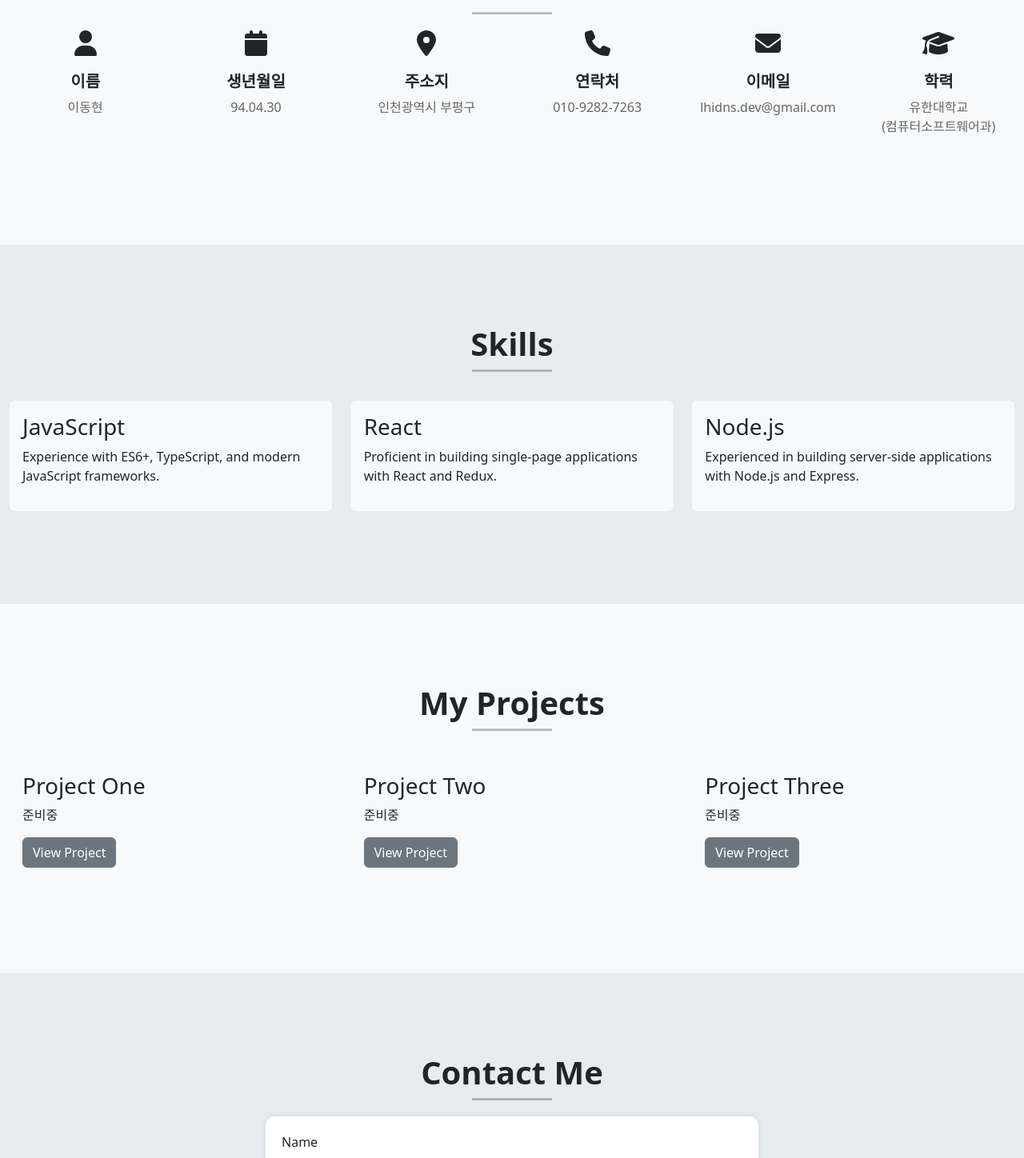
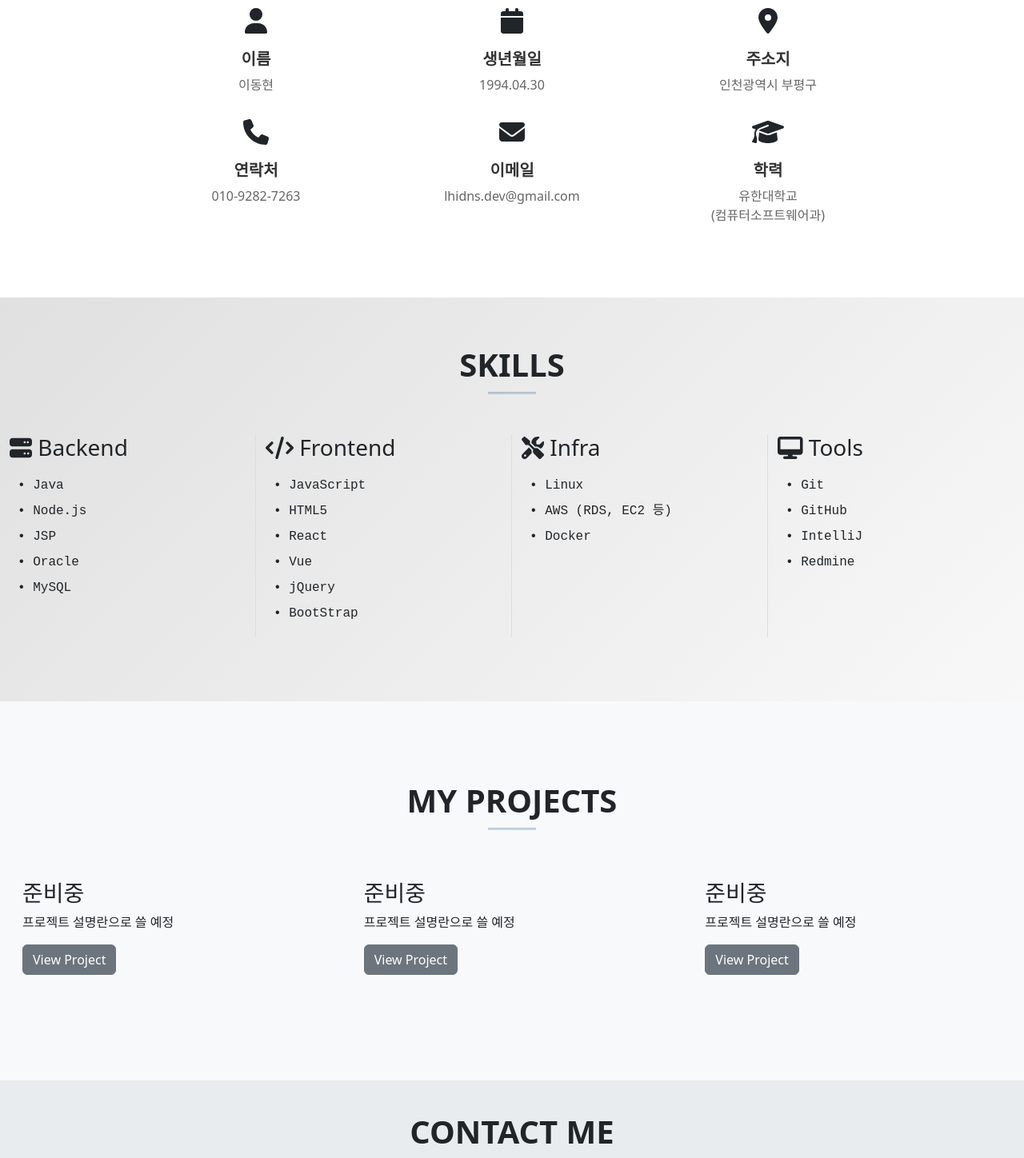
Before and after one commit to honine-code/personal, a React (Create React App) app: page / in a window 1280 px wide. Shown: the part 500-1948 px from the top of the page at 80% size. Built offline with nearby package versions, Linux system fonts and the light colour scheme.

Commit message:
Update Home 1. About Me 2. Skill

```diff
--- a/src/pages/Home.css
+++ b/src/pages/Home.css
@@ -24,9 +24,65 @@
     z-index: 2;
 }
 
-.about-section img {
-    max-width: 100%;
-    height: auto;
+.section-title {
+    font-size: 2.5rem;
+    margin-bottom: 10px;
+}
+
+.section-divider {
+    width: 60px;
+    height: 3px;
+    background-color: #007bff;
+    margin: 0 auto 30px;
+}
+
+.about-section {
+    background: #ffffff;
+    padding: 60px 0;
+}
+
+.about-item {
+    margin-bottom: 15px;
+}
+
+.about-item-title {
+    font-size: 1.25rem;
+    font-weight: bold;
+    color: #333;
+}
+
+.about-item-text {
+    font-size: 1rem;
+    color: #666;
+}
+
+.skills-section {
+    background: linear-gradient(135deg, #e0e0e0, #f8f8f8);
+    padding: 60px 0;
+}
+
+.skills-row {
+    padding: 20px 0;
+}
+
+.skills-category {
+    border-right: 1px solid #ddd;
+    padding-right: 15px;
+}
+
+.skills-category:last-child {
+    border-right: none;
+}
+
+.skills-content {
+    font-family: monospace;
+    white-space: pre;
+    padding: 10px;
+}
+
+.skills-content span {
+    display: block;
+    margin-bottom: 8px;
 }
 
 .project-card {
@@ -36,3 +92,16 @@
 .project-card:hover {
     transform: translateY(-10px);
 }
+
+.contact-section {
+    padding: 40px 0;
+}
+
+.contact-section .form-label {
+    font-weight: bold;
+}
+
+.contact-section .btn-primary {
+    background-color: #007bff;
+    border-color: #007bff;
+}
--- a/src/pages/Home.tsx
+++ b/src/pages/Home.tsx
@@ -1,9 +1,10 @@
 import React from 'react';
 import { Container, Row, Col, Button } from 'react-bootstrap';
-import { Link } from 'react-scroll';
+import { Link as ScrollLink } from 'react-scroll';
 import { FontAwesomeIcon } from '@fortawesome/react-fontawesome';
-import { faUser, faCalendar, faMapMarkerAlt, faPhone, faEnvelope, faGraduationCap } from '@fortawesome/free-solid-svg-icons';
+import { faUser, faCalendar, faMapMarkerAlt, faPhone, faEnvelope, faGraduationCap, faCode, faServer, faDatabase, faTools, faDesktop } from '@fortawesome/free-solid-svg-icons';
 import './Home.css';
+import { Link as RouterLink } from 'react-router-dom';
 
 const Home: React.FC = () => {
   return (
@@ -13,9 +14,9 @@ const Home: React.FC = () => {
           <Container fluid>
             <h1 className="display-4">Welcome to My Portfolio</h1>
             <p className="lead">Showcasing my projects and skills</p>
-          <Link to="projects" smooth={true} duration={500}>
+            <ScrollLink to="projects" smooth={true} duration={500}>
               <Button variant="primary">See My Work</Button>
-          </Link>
+            </ScrollLink>
           </Container>
         </div>
 
@@ -24,60 +25,82 @@ const Home: React.FC = () => {
           <h2 className="text-center section-title">ABOUT ME</h2>
           <hr className="section-divider" />
           <Row className="justify-content-center">
-          <Col md={2} className="text-center about-item">
+            <Col md={3} className="text-center about-item">
               <FontAwesomeIcon icon={faUser} size="2x" className="mb-2" />
               <h5 className="about-item-title">이름</h5>
               <p className="about-item-text">이동현</p>
             </Col>
-          <Col md={2} className="text-center about-item">
+            <Col md={3} className="text-center about-item">
               <FontAwesomeIcon icon={faCalendar} size="2x" className="mb-2" />
               <h5 className="about-item-title">생년월일</h5>
-            <p className="about-item-text">94.04.30</p>
+              <p className="about-item-text">1994.04.30</p>
             </Col>
-          <Col md={2} className="text-center about-item">
+            <Col md={3} className="text-center about-item">
               <FontAwesomeIcon icon={faMapMarkerAlt} size="2x" className="mb-2" />
               <h5 className="about-item-title">주소지</h5>
               <p className="about-item-text">인천광역시 부평구</p>
             </Col>
-          <Col md={2} className="text-center about-item">
+          </Row>
+          <Row className="justify-content-center">
+            <Col md={3} className="text-center about-item">
               <FontAwesomeIcon icon={faPhone} size="2x" className="mb-2" />
               <h5 className="about-item-title">연락처</h5>
               <p className="about-item-text">010-9282-7263</p>
             </Col>
-          <Col md={2} className="text-center about-item">
+            <Col md={3} className="text-center about-item">
               <FontAwesomeIcon icon={faEnvelope} size="2x" className="mb-2" />
               <h5 className="about-item-title">이메일</h5>
               <p className="about-item-text">lhidns.dev@gmail.com</p>
             </Col>
-          <Col md={2} className="text-center about-item">
+            <Col md={3} className="text-center about-item">
               <FontAwesomeIcon icon={faGraduationCap} size="2x" className="mb-2" />
               <h5 className="about-item-title">학력</h5>
-            <p className="about-item-text">유한대학교<br /> (컴퓨터소프트웨어과)</p>
+              <p className="about-item-text">유한대학교<br />(컴퓨터소프트웨어과)</p>
             </Col>
           </Row>
         </Container>
 
         {/* Skills Section */}
         <Container fluid className="skills-section" id="skills">
-        <h2 className="text-center section-title">Skills</h2>
+          <h2 className="text-center section-title">SKILLS</h2>
           <hr className="section-divider" />
-        <Row>
-          <Col md={4} className="my-3">
-            <div className="skill-card p-3 bg-light rounded">
-              <h3>JavaScript</h3>
-              <p>Experience with ES6+, TypeScript, and modern JavaScript frameworks.</p>
+          <Row className="skills-row">
+            <Col md={3} className="skills-category">
+              <h3><FontAwesomeIcon icon={faServer} /> Backend</h3>
+              <div className="skills-content">
+                <span>• Java</span>
+                <span>• Node.js</span>
+                <span>• JSP</span>
+                <span>• Oracle</span>
+                <span>• MySQL</span>
               </div>
             </Col>
-          <Col md={4} className="my-3">
-            <div className="skill-card p-3 bg-light rounded">
-              <h3>React</h3>
-              <p>Proficient in building single-page applications with React and Redux.</p>
+            <Col md={3} className="skills-category">
+              <h3><FontAwesomeIcon icon={faCode} /> Frontend</h3>
+              <div className="skills-content">
+                <span>• JavaScript</span>
+                <span>• HTML5</span>
+                <span>• React</span>
+                <span>• Vue</span>
+                <span>• jQuery</span>
+                <span>• BootStrap</span>
               </div>
             </Col>
-          <Col md={4} className="my-3">
-            <div className="skill-card p-3 bg-light rounded">
-              <h3>Node.js</h3>
-              <p>Experienced in building server-side applications with Node.js and Express.</p>
+            <Col md={3} className="skills-category">
+              <h3><FontAwesomeIcon icon={faTools} /> Infra</h3>
+              <div className="skills-content">
+                <span>• Linux</span>
+                <span>• AWS (RDS, EC2 등)</span>
+                <span>• Docker</span>
+              </div>
+            </Col>
+            <Col md={3} className="skills-category">
+              <h3><FontAwesomeIcon icon={faDesktop} /> Tools</h3>
+              <div className="skills-content">
+                <span>• Git</span>
+                <span>• GitHub</span>
+                <span>• IntelliJ</span>
+                <span>• Redmine</span>
               </div>
             </Col>
           </Row>
@@ -85,28 +108,34 @@ const Home: React.FC = () => {
 
         {/* Projects Section */}
         <Container fluid className="projects-section" id="projects">
-        <h2 className="text-center section-title">My Projects</h2>
+          <h2 className="text-center section-title">MY PROJECTS</h2>
           <hr className="section-divider" />
           <Row>
             <Col md={4} className="my-3">
               <div className="project-card p-3 bg-light rounded">
-              <h3>Project One</h3>
-              <p>준비중</p>
-              <Button variant="secondary" href="#">View Project</Button>
+                <h3>준비중</h3>
+                <p>프로젝트 설명란으로 쓸 예정</p>
+                <RouterLink to="/projects/1">
+                  <Button variant="secondary">View Project</Button>
+                </RouterLink>
               </div>
             </Col>
             <Col md={4} className="my-3">
               <div className="project-card p-3 bg-light rounded">
-              <h3>Project Two</h3>
-              <p>준비중</p>
-              <Button variant="secondary" href="#">View Project</Button>
+                <h3>준비중</h3>
+                <p>프로젝트 설명란으로 쓸 예정</p>
+                <RouterLink to="/projects/2">
+                  <Button variant="secondary">View Project</Button>
+                </RouterLink>
               </div>
             </Col>
             <Col md={4} className="my-3">
               <div className="project-card p-3 bg-light rounded">
-              <h3>Project Three</h3>
-              <p>준비중</p>
-              <Button variant="secondary" href="#">View Project</Button>
+                <h3>준비중</h3>
+                <p>프로젝트 설명란으로 쓸 예정</p>
+                <RouterLink to="/projects/3">
+                  <Button variant="secondary">View Project</Button>
+                </RouterLink>
               </div>
             </Col>
           </Row>
@@ -114,7 +143,7 @@ const Home: React.FC = () => {
 
         {/* Contact Section */}
         <Container fluid className="contact-section" id="contact">
-        <h2 className="text-center section-title">Contact Me</h2>
+          <h2 className="text-center section-title">CONTACT ME</h2>
           <hr className="section-divider" />
           <Row className="justify-content-center">
             <Col md={6}>
```
Also changed, not shown: src/components/CustomNavbar.tsx (indentation only). Lines whose indentation alone changed are shown as unchanged.
